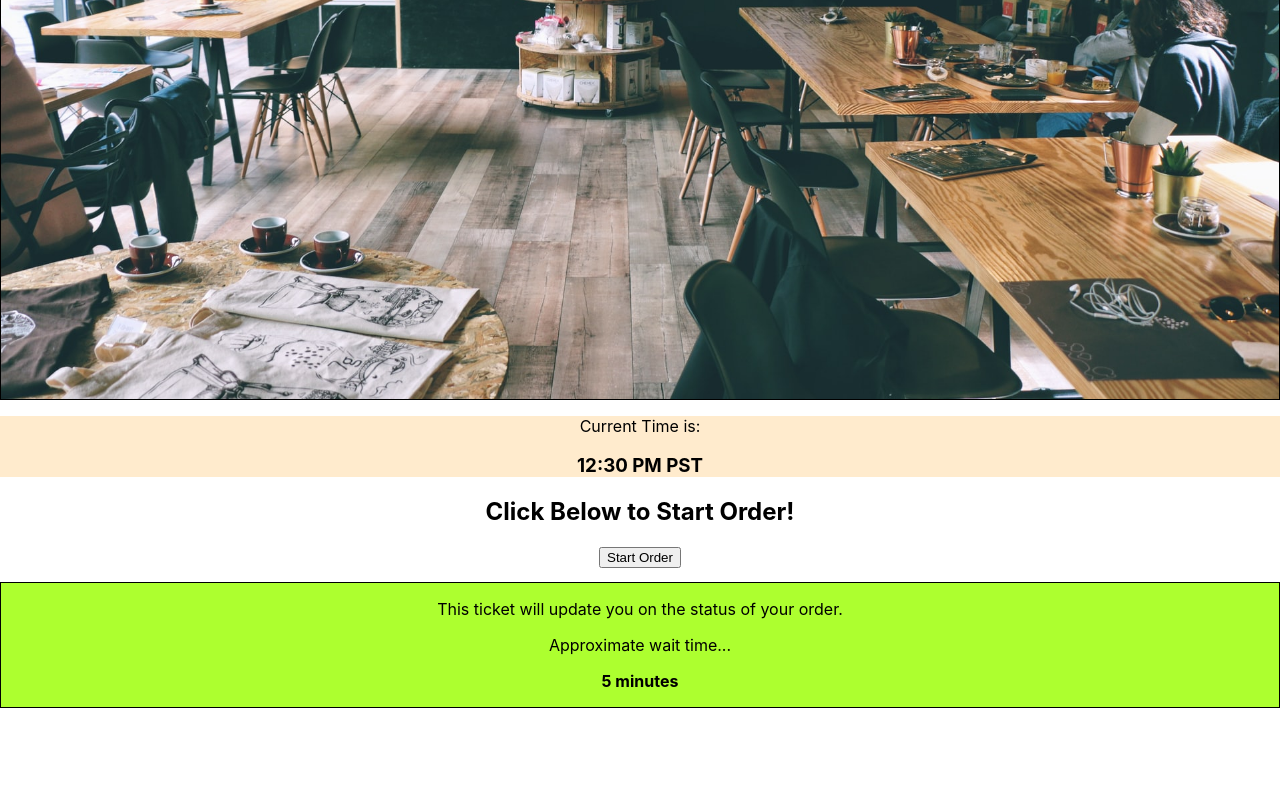
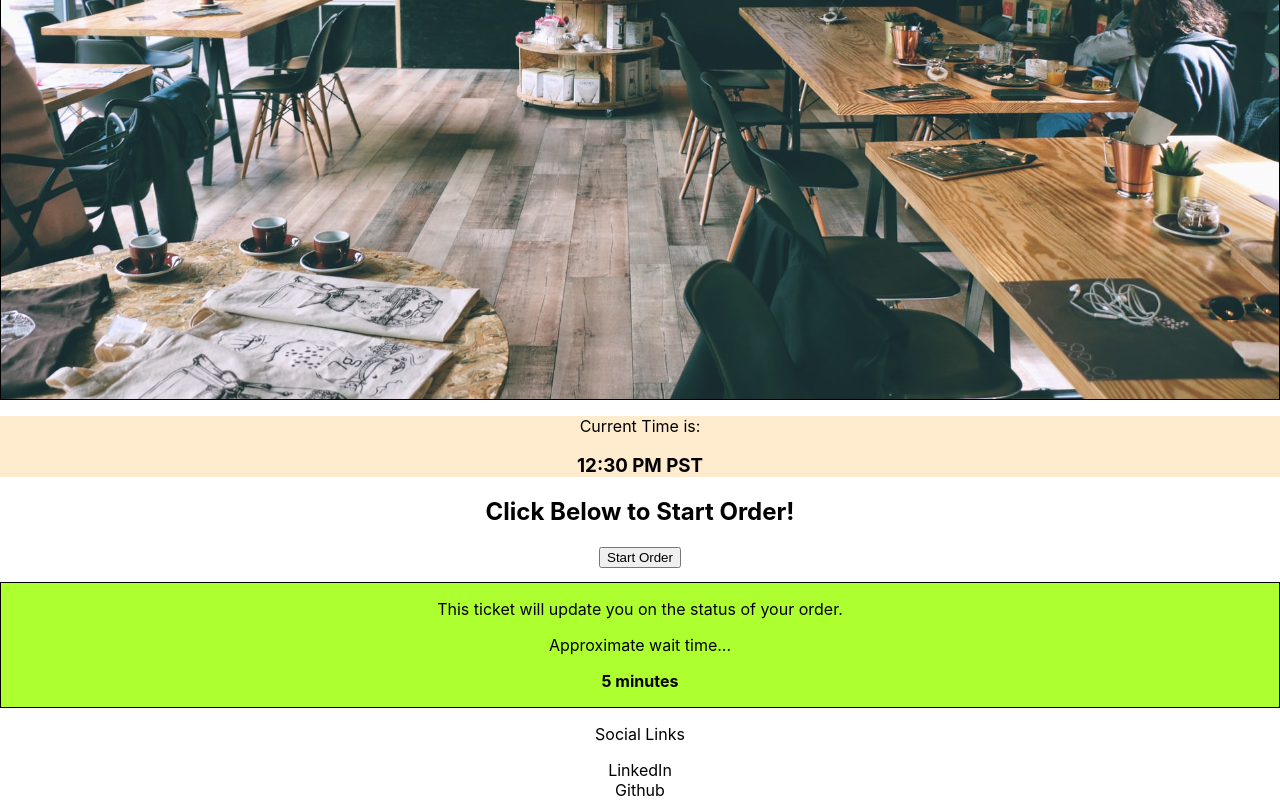
Before and after one commit to PocketThi3f/cafe-jp, a React (Create React App) app: page / in a window 1280 px wide. Shown: the part 661-1461 px from the top of the page. Before the commit the page ends 1369 px from the top, so only its background shows below. Built offline with nearby package versions, Linux system fonts and the light colour scheme.

Commit message:
added footer onto page

```diff
--- a/src/App.js
+++ b/src/App.js
@@ -5,6 +5,7 @@ import Header from './containers/Header/Header';
 import ImagePanel from './components/ImagePanel/ImagePanel';
 import Clock from './containers/ClockPanel/ClockPanel';
 import TicketBooth from './containers/TicketBooth/TicketBooth';
+import Footer from './containers/Footer/Footer';
 
 // Sass file for App
 import './App.scss';
@@ -17,6 +18,7 @@ class App extends Component {
         <ImagePanel />
         <Clock />
         <TicketBooth />
+        <Footer />
       </div>
     )
   }
```
